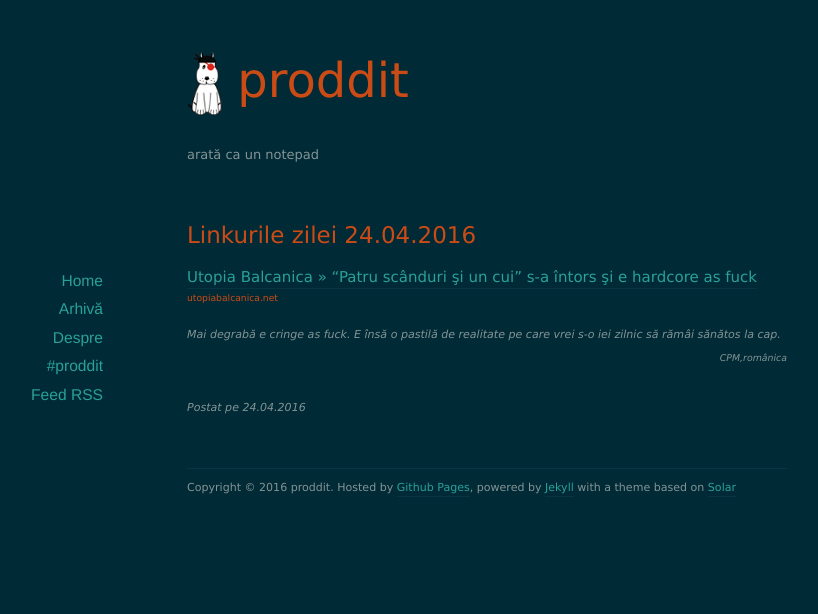
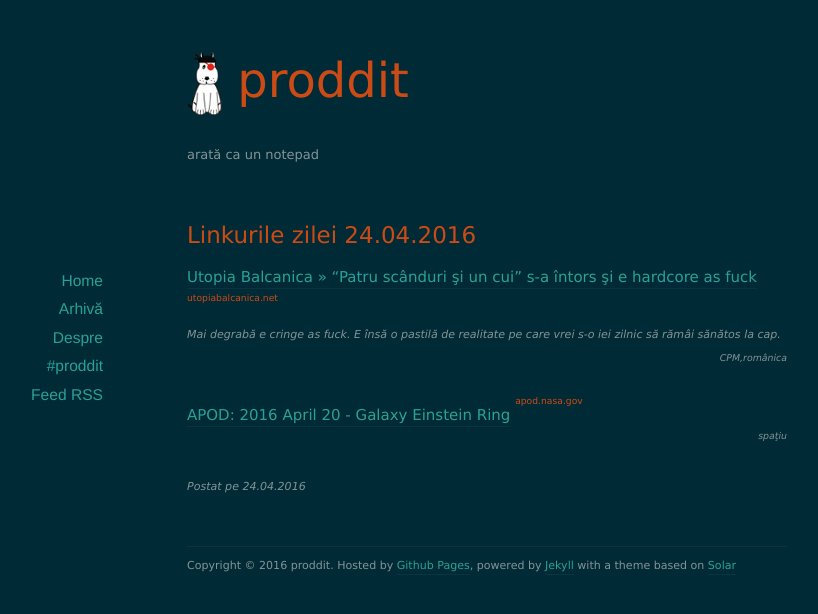
Before and after one commit to xolar/xolar.github.io, a Jekyll site: the page built from _posts/2016-04-24-linkurile-zilei.md, in a window 1280 px wide. Shown: the top 614 px of the page, without its empty margins (153-971 px from the left). Built offline with Jekyll 4.4.1, drawn with Linux system fonts in a browser that asks for light colours; nearby versions of some CDN libraries; comment, search, counter and statistics services are not loaded.

Commit message:
linkurile zilei Sun Apr 24 15:27:01 CEST 2016

```diff
--- a/_posts/2016-04-24-linkurile-zilei.md
+++ b/_posts/2016-04-24-linkurile-zilei.md
@@ -2,10 +2,15 @@
 layout: post
 comments: true
 date:   2016-04-24 13:10
-categories: CPM românica
+categories: CPM,românica,spaţiu
 title: Linkurile zilei 24.04.2016
 ---
 
 ## [Utopia Balcanica » “Patru scânduri şi un cui” s-a întors şi e hardcore as fuck](http://utopiabalcanica.net/2016/04/24/patru-scanduri-si-un-cui-s-a-intors-si-e-hardcore-as-fuck/) <sup><sup><sup>utopiabalcanica.net</sup></sup></sup>
 <span style="float: left;" ><sup>_Mai degrabă e cringe as fuck. E însă o pastilă de realitate pe care vrei s-o iei zilnic să rămâi sănătos la cap._</sup></span><span style="float: right;" ><sup><sup>_CPM,românica_</sup></sup></span>
 <br/>
+<br/>
+
+## [APOD: 2016 April 20 - Galaxy Einstein Ring](http://apod.nasa.gov/apod/ap160420.html) <sup><sup><sup>apod.nasa.gov</sup></sup></sup>
+<span style="float: right;" ><sup><sup>_spaţiu_</sup></sup></span>
+<br/>
```
